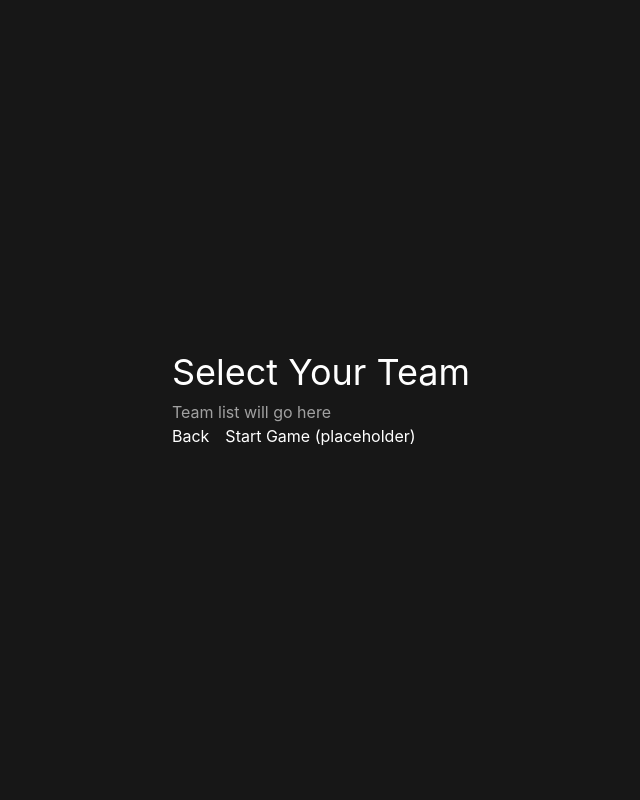
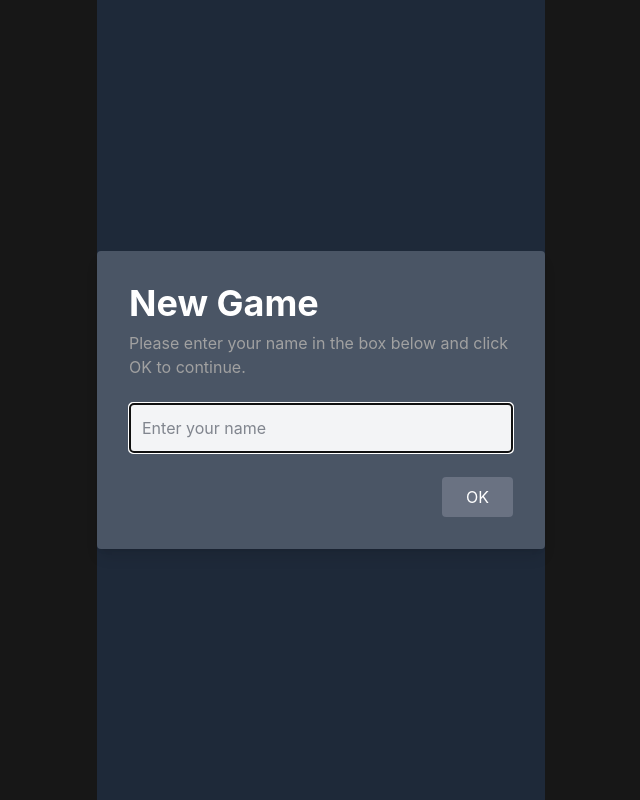
Before and after one commit to wpinrui/grand-prix-universe, a React (Vite) app: page / in a window 1280 px wide. Both pictures are taken after a click on the button "New Game". Shown: the whole page, without its empty margins (319-959 px from the left). Built offline with nearby package versions, Linux system fonts and the light colour scheme.

Commit message:
feat: add player name screen (#25)
* feat: add player name screen

* refactor: add type guard and route protection to TeamSelectScreen

* fix: simplify instruction text to avoid misleading UX copy

* fix: use history navigation for Back button

```diff
--- a/src/renderer/App.tsx
+++ b/src/renderer/App.tsx
@@ -1,6 +1,6 @@
 import { MemoryRouter, Routes, Route } from 'react-router-dom';
 import { RoutePaths } from './routes';
-import { TitleScreen, TeamSelectScreen, GameScreen } from './screens';
+import { TitleScreen, PlayerNameScreen, TeamSelectScreen, GameScreen } from './screens';
 
 function App() {
   return (
@@ -8,6 +8,7 @@ function App() {
       <div className="app">
         <Routes>
           <Route path={RoutePaths.TITLE} element={<TitleScreen />} />
+          <Route path={RoutePaths.PLAYER_NAME} element={<PlayerNameScreen />} />
           <Route path={RoutePaths.TEAM_SELECT} element={<TeamSelectScreen />} />
           <Route path={RoutePaths.GAME} element={<GameScreen />} />
         </Routes>
--- a/src/renderer/routes.ts
+++ b/src/renderer/routes.ts
@@ -5,6 +5,7 @@
  */
 export const RoutePaths = {
   TITLE: '/',
+  PLAYER_NAME: '/player-name',
   TEAM_SELECT: '/team-select',
   GAME: '/game',
 } as const;
--- /dev/null
+++ b/src/renderer/screens/PlayerNameScreen.tsx
@@ -0,0 +1,55 @@
+import { useState, useRef, useEffect, FormEvent } from 'react';
+import { useNavigate } from 'react-router-dom';
+import { RoutePaths } from '../routes';
+
+/**
+ * Player Name Screen - Collects the player's name before team selection.
+ * GPW-faithful implementation: centered panel, instruction text, input, OK button.
+ */
+export function PlayerNameScreen() {
+  const navigate = useNavigate();
+  const [playerName, setPlayerName] = useState('');
+  const inputRef = useRef<HTMLInputElement>(null);
+
+  // Auto-focus input on mount
+  useEffect(() => {
+    inputRef.current?.focus();
+  }, []);
+
+  const isValid = playerName.trim().length > 0;
+
+  const handleSubmit = (e: FormEvent) => {
+    e.preventDefault();
+    if (isValid) {
+      navigate(RoutePaths.TEAM_SELECT, { state: { playerName: playerName.trim() } });
+    }
+  };
+
+  return (
+    <div className="player-name-screen flex items-center justify-center min-h-screen bg-gray-800">
+      <form onSubmit={handleSubmit} className="bg-gray-600 p-8 rounded shadow-lg w-full max-w-md">
+        <h1 className="text-xl font-bold text-white mb-4">New Game</h1>
+        <p className="text-gray-200 mb-6">
+          Please enter your name in the box below and click OK to continue.
+        </p>
+        <input
+          ref={inputRef}
+          type="text"
+          value={playerName}
+          onChange={(e) => setPlayerName(e.target.value)}
+          placeholder="Enter your name"
+          className="w-full p-3 rounded border border-gray-400 bg-gray-100 text-gray-900 mb-6"
+        />
+        <div className="flex justify-end">
+          <button
+            type="submit"
+            disabled={!isValid}
+            className="px-6 py-2 bg-green-600 text-white rounded disabled:bg-gray-500 disabled:cursor-not-allowed hover:bg-green-700 transition-colors"
+          >
+            OK
+          </button>
+        </div>
+      </form>
+    </div>
+  );
+}
--- a/src/renderer/screens/TeamSelectScreen.tsx
+++ b/src/renderer/screens/TeamSelectScreen.tsx
@@ -1,15 +1,46 @@
-import { useNavigate } from 'react-router-dom';
+import { useEffect } from 'react';
+import { useNavigate, useLocation } from 'react-router-dom';
 import { RoutePaths } from '../routes';
+
+interface LocationState {
+  playerName: string;
+}
+
+function isValidLocationState(state: unknown): state is LocationState {
+  return (
+    state !== null &&
+    typeof state === 'object' &&
+    'playerName' in state &&
+    typeof (state as LocationState).playerName === 'string' &&
+    (state as LocationState).playerName.trim().length > 0
+  );
+}
 
 export function TeamSelectScreen() {
   const navigate = useNavigate();
+  const location = useLocation();
+  const playerName = isValidLocationState(location.state)
+    ? location.state.playerName
+    : null;
+
+  // Redirect to player name screen if accessed without valid state
+  useEffect(() => {
+    if (playerName === null) {
+      navigate(RoutePaths.PLAYER_NAME, { replace: true });
+    }
+  }, [playerName, navigate]);
+
+  // Show nothing while redirecting
+  if (playerName === null) {
+    return null;
+  }
 
   return (
     <div className="team-select-screen">
       <h1>Select Your Team</h1>
-      <p>Team list will go here</p>
+      <p>Welcome, {playerName}! Team list will go here.</p>
       <div className="actions flex gap-4">
-        <button onClick={() => navigate(RoutePaths.TITLE)}>Back</button>
+        <button onClick={() => navigate(-1)}>Back</button>
         <button onClick={() => navigate(RoutePaths.GAME)}>Start Game (placeholder)</button>
       </div>
     </div>
--- a/src/renderer/screens/TitleScreen.tsx
+++ b/src/renderer/screens/TitleScreen.tsx
@@ -9,7 +9,7 @@ export function TitleScreen() {
       <h1>Grand Prix Universe</h1>
       <p>F1 Team Management Simulation</p>
       <div className="menu">
-        <button onClick={() => navigate(RoutePaths.TEAM_SELECT)}>New Game</button>
+        <button onClick={() => navigate(RoutePaths.PLAYER_NAME)}>New Game</button>
       </div>
     </div>
   );
--- a/src/renderer/screens/index.ts
+++ b/src/renderer/screens/index.ts
@@ -1,3 +1,4 @@
 export { TitleScreen } from './TitleScreen';
+export { PlayerNameScreen } from './PlayerNameScreen';
 export { TeamSelectScreen } from './TeamSelectScreen';
 export { GameScreen } from './GameScreen';
```
